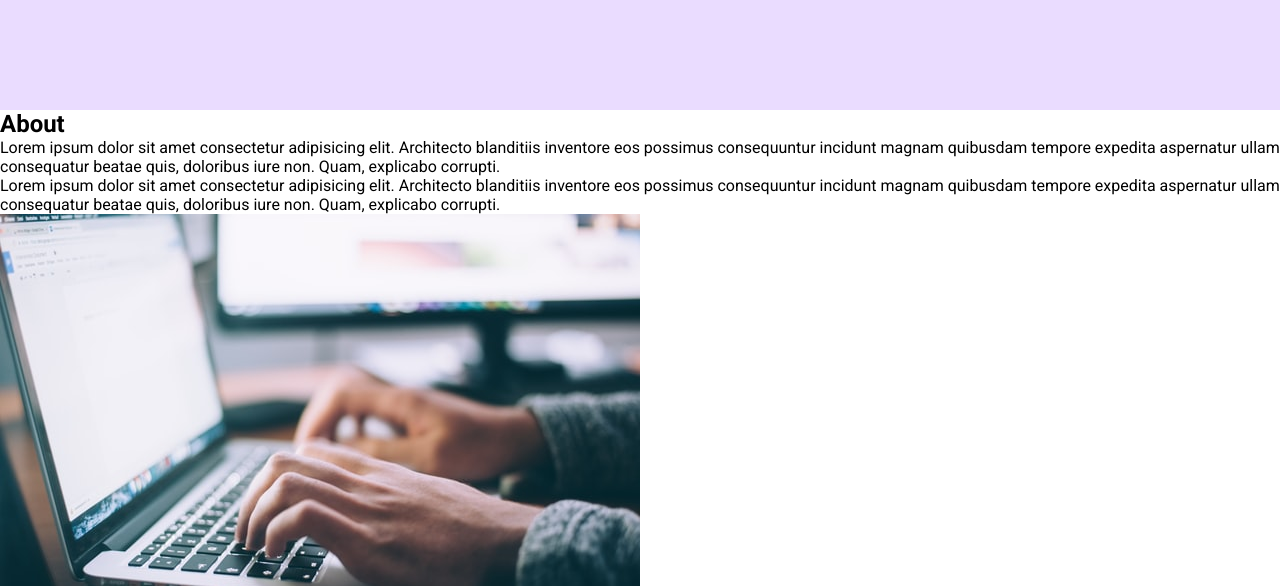
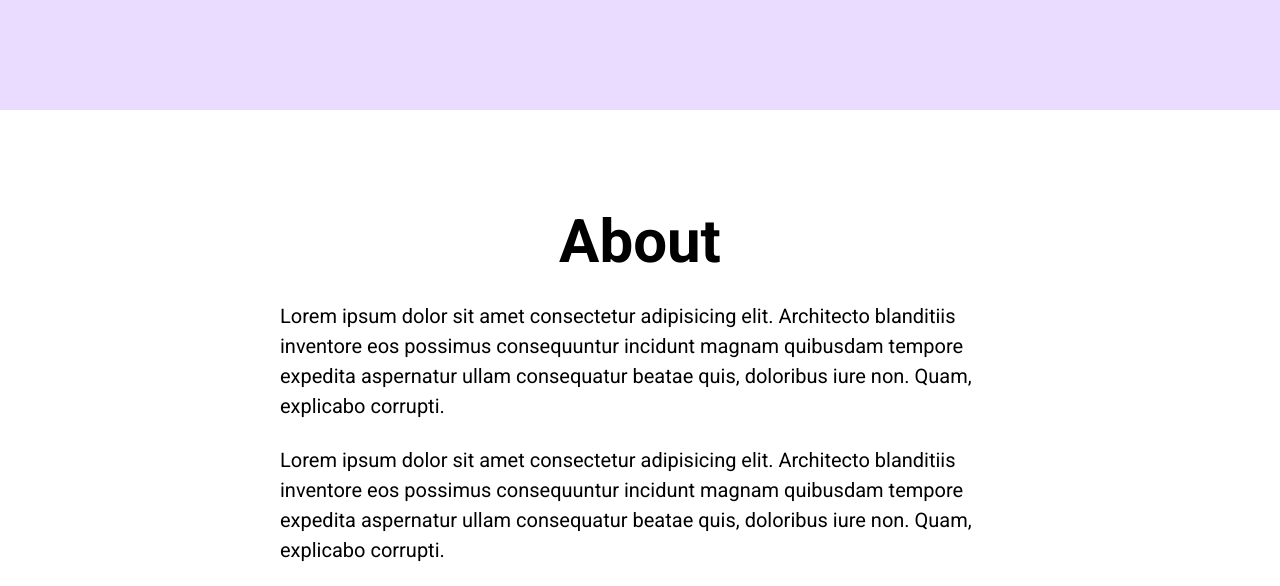
Before and after one commit to TerryCooper72/FES-Build-Your-Site-project, a plain HTML site: page index.html in a window 1280 px wide. Shown: the part 690-1276 px from the top of the page. Drawn offline with Linux system fonts and the light colour scheme.

Commit message:
About Section Errors

```diff
--- a/index.html
+++ b/index.html
@@ -38,9 +38,9 @@
      <H2>About</H2>
      <div class="section__description">
       <div class="section__description--wrapper">
-       <p>
+        <P class="section__description--para">
         Lorem ipsum dolor sit amet consectetur adipisicing elit. Architecto blanditiis inventore eos possimus consequuntur incidunt magnam quibusdam tempore expedita aspernatur ullam consequatur beatae quis, doloribus iure non. Quam, explicabo corrupti.</p>
-       <p>
+        <P class="section__description--para">
         Lorem ipsum dolor sit amet consectetur adipisicing elit. Architecto blanditiis inventore eos possimus consequuntur incidunt magnam quibusdam tempore expedita aspernatur ullam consequatur beatae quis, doloribus iure non. Quam, explicabo corrupti.</p>
 
         <div>
--- a/style.css
+++ b/style.css
@@ -66,3 +66,42 @@ li {
   align-items: center;
   justify-content: center;
 }
+
+/*
+ABOUT
+*/
+
+#about {
+  padding: 48px 0;
+}
+
+H2 {
+  font-size: 60px;
+  text-align: center;
+  margin-bottom: 24px;
+}
+.section__description {
+  display: flex;
+  justify-content: center;
+  align-items: center;
+
+}
+.about__img--wrapper {
+  width: 40%;
+  padding: 0 24px;
+}
+
+img {
+  width: 100%;
+}
+.section__description--wrapper {
+    width: 60%;
+    padding: 0 24px;
+
+}
+.section__description--para {
+  font-size: 20px;
+  line-height: 1.5;
+  margin-bottom: 24px;
+
+}
```
